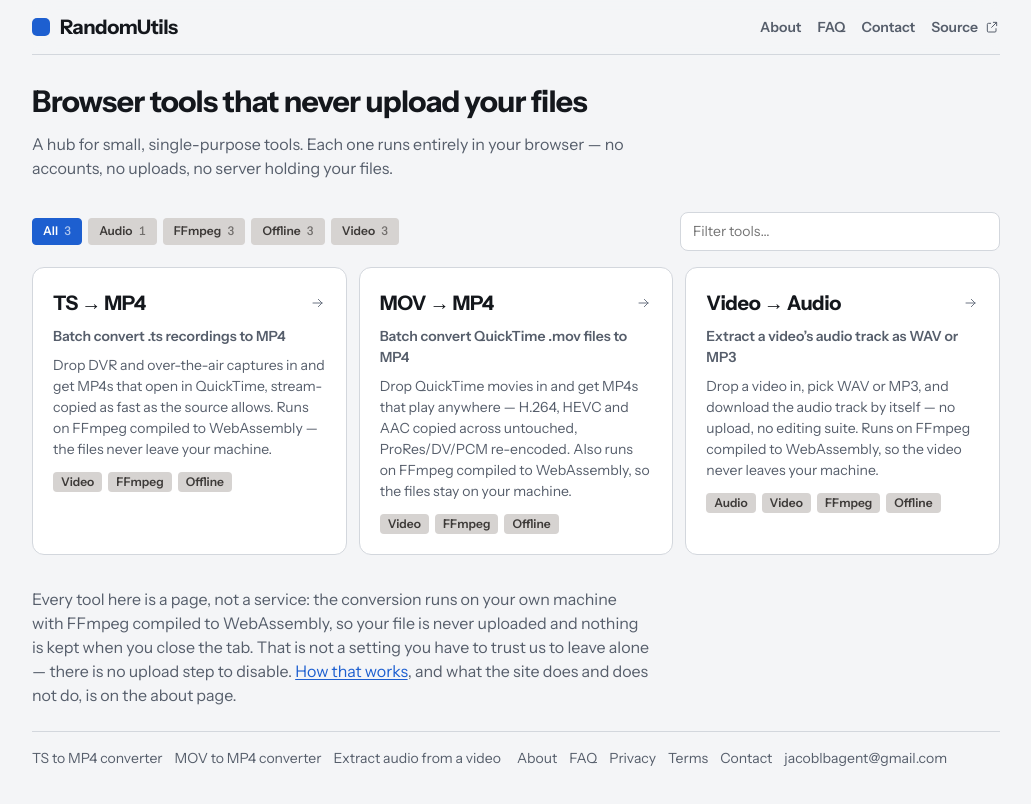
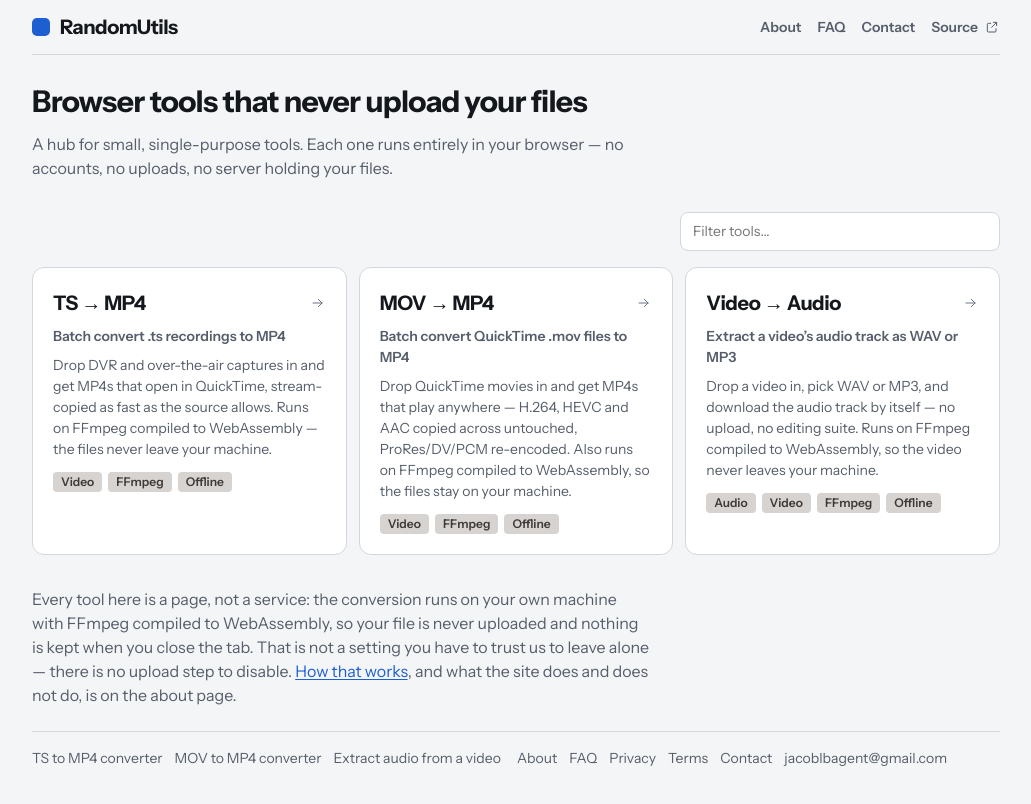
Before and after one commit to jacoblbagent/randomutils, a React (Vite) app: page / in a window 1280 px wide. Shown: the top 804 px of the page, without its empty margins (124-1155 px from the left). Built offline with nearby package versions, Linux system fonts and the light colour scheme.

Commit message:
Home: drop the tag filter row, keep the search box

```diff
--- a/src/pages/Home/Home.css
+++ b/src/pages/Home/Home.css
@@ -23,42 +23,8 @@
   display: flex;
   flex-wrap: wrap;
   align-items: center;
-  justify-content: space-between;
+  justify-content: flex-end;
   gap: var(--s3);
-}
-
-.home__tags { display: flex; flex-wrap: wrap; gap: 6px; }
-
-/* Tag filter — the same chip shape the cards use, made interactive. */
-.home__tag {
-  display: inline-flex;
-  align-items: center;
-  gap: 6px;
-  padding: 4px 10px;
-  border: 1px solid transparent;
-  border-radius: var(--r-sm);
-  background: var(--chip-bg);
-  color: var(--chip-ink);
-  font: inherit;
-  font-size: var(--t-xs);
-  font-weight: 600;
-  line-height: 1.4;
-  cursor: pointer;
-}
-
-.home__tag:hover { border-color: var(--border-strong); }
-.home__tag:focus-visible { outline: 2px solid var(--accent); outline-offset: 1px; }
-
-.home__tag.is-active {
-  background: var(--accent);
-  border-color: var(--accent);
-  color: var(--on-accent);
-}
-
-.home__tag-count {
-  font-weight: 500;
-  opacity: 0.65;
-  font-variant-numeric: tabular-nums;
 }
 
 .home__search {
--- a/src/pages/Home/Home.tsx
+++ b/src/pages/Home/Home.tsx
@@ -1,14 +1,11 @@
-import { useMemo, useState } from 'react'
+import { useState } from 'react'
 import { Link } from 'react-router-dom'
 import ToolCard from '../../components/ToolCard/ToolCard'
 import { useFlag } from '../../config/flags'
 import { useTools, type Tool } from '../../data/tools'
 import './Home.css'
 
-const ALL = 'All'
-
-function matches(tool: Tool, query: string, tag: string): boolean {
-  if (tag !== ALL && !tool.tags.includes(tag)) return false
+function matches(tool: Tool, query: string): boolean {
   const needle = query.trim().toLowerCase()
   if (!needle) return true
   return [tool.name, tool.tagline, tool.description, ...tool.tags]
@@ -21,16 +18,7 @@ export default function Home() {
   const search = useFlag('tool-search')
   const available = useTools()
   const [query, setQuery] = useState('')
-  const [tag, setTag] = useState(ALL)
-  const shown = available.filter((tool) => matches(tool, query, tag))
-
-  // Every tag a live tool carries, once each — the same values the cards print,
-  // so the filter row cannot drift from the registry.
-  const tags = useMemo(() => {
-    const seen = new Set<string>()
-    for (const tool of available) for (const value of tool.tags) seen.add(value)
-    return [ALL, ...[...seen].sort()]
-  }, [available])
+  const shown = available.filter((tool) => matches(tool, query))
 
   return (
     <div className="home">
@@ -46,26 +34,8 @@ export default function Home() {
       </section>
 
       <section className="home__tools">
-        <div className="home__controls">
-          <div className="home__tags" role="group" aria-label="Filter tools by tag">
-            {tags.map((value) => (
-              <button
-                key={value}
-                type="button"
-                className={`home__tag${tag === value ? ' is-active' : ''}`}
-                aria-pressed={tag === value}
-                onClick={() => setTag(value)}
-              >
-                {value}
-                <span className="home__tag-count">
-                  {value === ALL
-                    ? available.length
-                    : available.filter((tool) => tool.tags.includes(value)).length}
-                </span>
-              </button>
-            ))}
-          </div>
-          {search && (
+        {search && (
+          <div className="home__controls">
             <input
               type="search"
               className="home__search"
@@ -74,17 +44,15 @@ export default function Home() {
               placeholder="Filter tools…"
               aria-label="Filter tools"
             />
-          )}
-        </div>
+          </div>
+        )}
         <div className="tool-grid">
           {shown.map((tool) => (
             <ToolCard key={tool.id} tool={tool} />
           ))}
         </div>
         {shown.length === 0 && (
-          <p className="small-note home__note">
-            {query.trim() ? `Nothing matches “${query.trim()}”.` : `Nothing tagged ${tag} yet.`}
-          </p>
+          <p className="small-note home__note">Nothing matches “{query.trim()}”.</p>
         )}
       </section>
 
```
